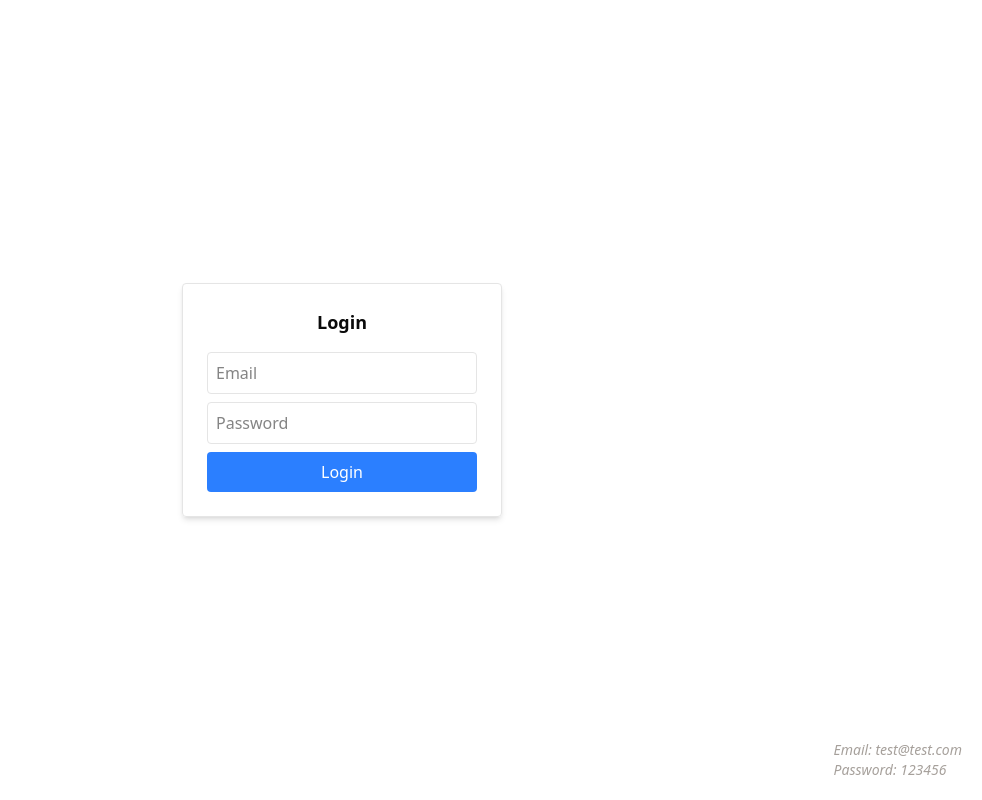
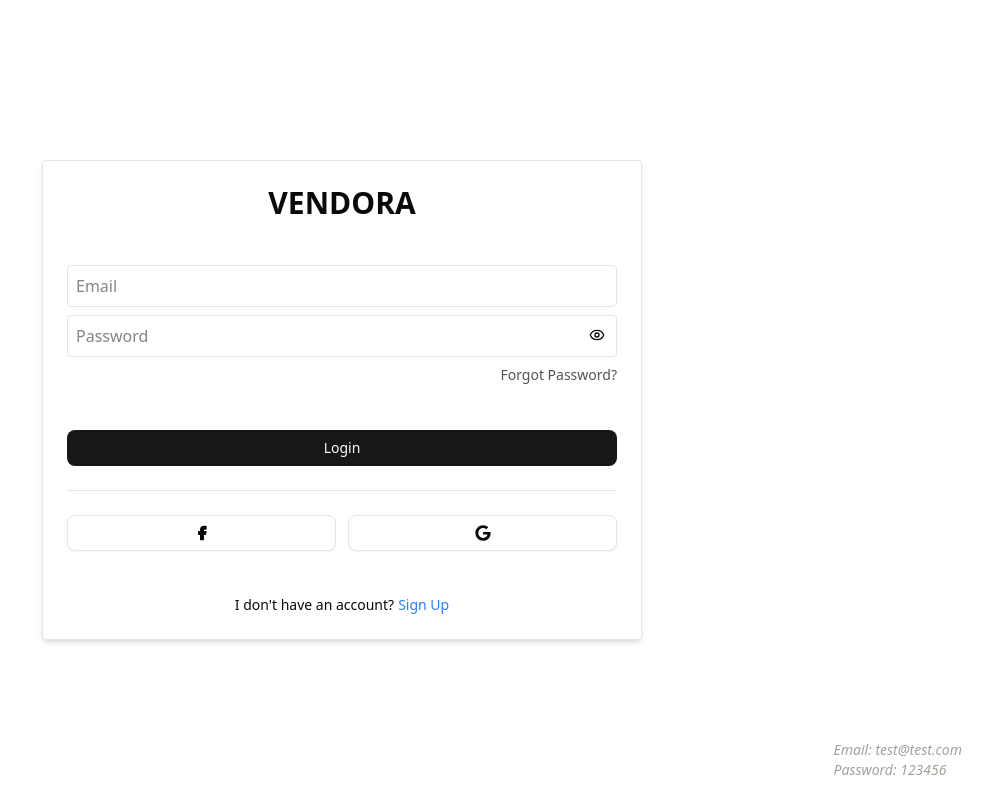
Before and after one commit to codewithjelo/vendora, a Next.js app: page /login in a window 1280 px wide. Shown: the whole page, without its empty margins (298-1280 px from the left). Built offline with nearby package versions, Linux system fonts and the light colour scheme.

Commit message:
Major layout change for login page

```diff
--- a/src/app/login/page.jsx
+++ b/src/app/login/page.jsx
@@ -1,10 +1,15 @@
 "use client";
 import { useState } from "react";
 import { useRouter, useSearchParams } from "next/navigation";
+import { Button } from "@/components/ui/button";
+import { Separator } from "@/components/ui/separator";
+import { EyeIcon, EyeOff, FacebookIcon } from "lucide-react";
+import { FaGoogle } from "react-icons/fa";
 
 export default function Login() {
   const [email, setEmail] = useState("");
   const [password, setPassword] = useState("");
+  const [showPassword, setShowPassword] = useState(false);
   const router = useRouter();
   const searchParams = useSearchParams();
   const redirect = searchParams.get("redirect") || "/";
@@ -13,7 +18,6 @@ export default function Login() {
     e.preventDefault();
 
     if (email === "test@test.com" && password === "123456") {
-
       localStorage.setItem("user", JSON.stringify({ name: "John" }));
 
       document.cookie = "token=loggedin; path=/; SameSite=Lax";
@@ -24,38 +28,76 @@ export default function Login() {
     }
   };
 
+  const togglePasswordVisibility = () => {
+    setShowPassword((prev) => !prev);
+  };
+
   return (
     <div className="flex justify-center items-center min-h-screen">
       <form
         onSubmit={handleLogin}
-        className="flex flex-col gap-2 p-6 border rounded shadow-md w-80"
+        className="flex flex-col gap-2 p-6 border rounded shadow-md w-150 h-120 mx-4 md:mx-auto"
       >
-        <h2 className="text-lg font-bold mb-2 text-center">Login</h2>
+        <h2 className="text-3xl font-bold text-center">
+          VENDORA
+        </h2>
 
         <input
           type="email"
           placeholder="Email"
           value={email}
           onChange={(e) => setEmail(e.target.value)}
-          className="border p-2 rounded"
+          className="border p-2 rounded mt-auto"
           required
         />
+        <div className="flex flex-row relative">
           <input
-          type="password"
+            type={showPassword ? "text" : "password"}
             placeholder="Password"
             value={password}
             onChange={(e) => setPassword(e.target.value)}
-          className="border p-2 rounded"
+            className="flex-1 border p-2 rounded"
             required
           />
+          <button
+            className="absolute right-3 top-3 text-foreground"
+            type="button"
+            onClick={togglePasswordVisibility}
+          >
+            {showPassword ? <EyeOff size={16} /> : <EyeIcon size={16} />}
+          </button>
+        </div>
 
-        <button
-          type="submit"
-          className="bg-blue-500 text-white p-2 rounded hover:bg-blue-600"
+        <a
+          href="#"
+          className="text-sm text-right text-stone-600 hover:underline"
         >
+          Forgot Password?
+        </a>
+
+        <Button type="submit" className="mt-auto">
           Login
-        </button>
+        </Button>
+
+        <Separator className="my-4" />
+
+        <div className="flex flex-row gap-3">
+          <Button className="flex-1" variant="outline">
+            <FacebookIcon fill="text-foreground" size={16} />
+          </Button>
+          <Button className="flex-1" variant="outline">
+            <FaGoogle className="text-foreground" size={16} />
+          </Button>
+        </div>
+
+        <span className="text-center text-sm text-foreground mt-auto">
+          I don't have an account?
+          <a href="#" className="text-blue-500 hover:underline ml-1">
+            Sign Up
+          </a>
+        </span>
       </form>
+
       <span className="absolute bottom-5 right-5">
         <p className="italic text-sm text-stone-400">Email: test@test.com</p>
         <p className="italic text-sm text-stone-400">Password: 123456</p>
```
Lines whose indentation alone changed are shown as unchanged.
